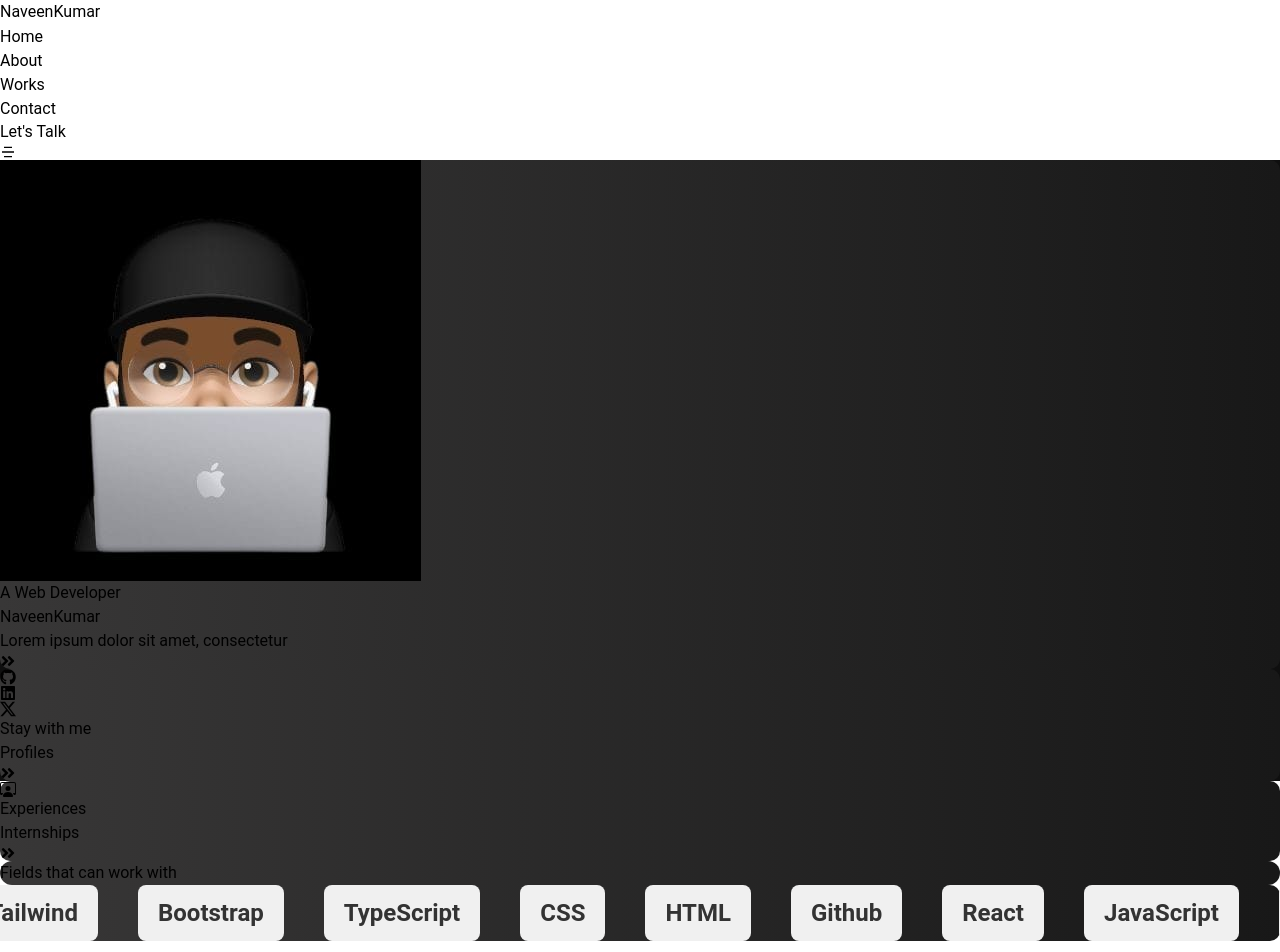
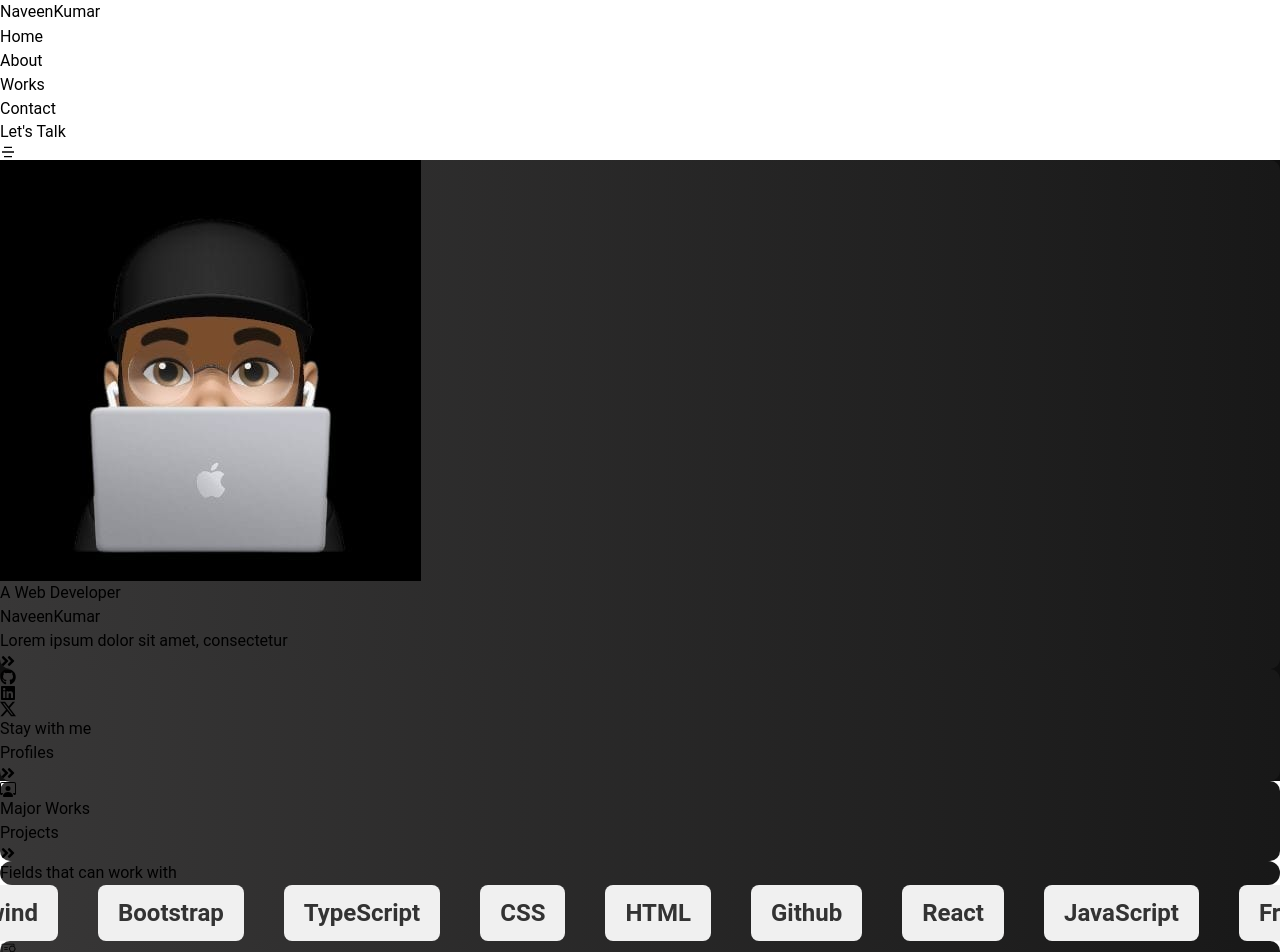
Before and after one commit to Naveenkumar-R96/Projects, a React (Vite) app in the folder portfolio/: page / in a window 1280 px wide. Shown: the top 952 px of the page. Built offline with nearby package versions, Linux system fonts and the light colour scheme; a web font is replaced by a local one.

Commit message:
more then half page is completed

```diff
--- a/portfolio/src/Components/Home/Home.jsx
+++ b/portfolio/src/Components/Home/Home.jsx
@@ -42,7 +42,7 @@ const Home = () => {
                 </div>
               </div>
               <Link to="/about">
-                <div className="detail-container  hover:text-white  ">
+                <div className="detail-container hover:text-white">
                   <h4 className="text-[#818181] uppercase text-3xl font-medium tracking-[1px] max-sm:text-xl">
                     A Web Developer
                   </h4>
@@ -60,7 +60,7 @@ const Home = () => {
             </motion.div>
 
             <motion.div
-              className="contact-container text-white w-[20%] h-auto  p-4 max-sm:w-[40%] max-sm:h-auto"
+              className="contact-container text-white w-[20%] h-auto p-4 max-sm:w-[40%] max-sm:h-auto"
               initial={{ y: "100vw" }}
               animate={{ y: 0 }}
               transition={{
@@ -85,10 +85,10 @@ const Home = () => {
           </div>
         </div>
 
-      <section className="mid-container max-w-[90%] m-auto">
-          <div className="flex justify-evenly">
+        <section className="mid-container max-w-[90%] m-auto">
+          <div className="flex justify-evenly max-sm:flex-wrap">
             <motion.div
-              className="mid-box w-[20%] h-[200px] flex flex-col justify-center items-center p-4 pb-5 mt-4"
+              className="mid-box w-[20%] h-[200px] flex flex-col justify-center items-center p-4 pb-5 mt-4 max-sm:w-[75%] max-sm:mb-4"
               initial={{ x: "100vw" }}
               animate={{ x: 0 }}
               transition={{
@@ -100,10 +100,10 @@ const Home = () => {
               </div>
               <div className="mid-details flex justify-start">
                 <div className="mid-info">
-                  <p className="uppercase text-[#bebdbd] text-2xl mt-3">
-                    Experiences
+                  <p className="uppercase text-[#bebdbd] text-2xl mt-3 max-sm:text-xl">
+                    Major Works
                   </p>
-                  <p className="text-[20px] text-white">Internships</p>
+                  <p className="text-[20px] text-white max-sm:text-2xl">Projects</p>
                 </div>
                 <div className="mid-icon">
                   <FaAngleDoubleRight className="text-[#818181] text-3xl transition duration-500 hover:text-white mt-[100%] ml-[90%]" />
@@ -111,7 +111,7 @@ const Home = () => {
               </div>
             </motion.div>
             <motion.div
-              className="right-container ml-5 w-[70%] py-[30px] px-[30px]"
+              className="right-container ml-5 w-[70%] py-[30px] px-[30px] max-sm:w-full max-sm:ml-0 max-sm:px-[10px]"
               initial={{ y: "-100vw" }}
               animate={{ y: 0 }}
               transition={{
@@ -119,7 +119,7 @@ const Home = () => {
               }}
             >
               <div>
-                <div className="top-box w-[100%] px-[20px] py-[10px] text-center text-[#6c6c6c] uppercase text-[20px]">
+                <div className="top-box w-[100%] px-[20px] py-[10px] text-center text-[#6c6c6c] uppercase text-[20px] max-sm:text-[16px]">
                   <p>Fields that can work with</p>
                 </div>
                 <div className="bottom-box mt-6 flex w-full">
@@ -169,7 +169,7 @@ const Home = () => {
             </motion.div>
           </div>
         </section>
- {/*
+
         <motion.section className="flex mt-9 justify-around mb-[300px] gap-2 max-w-[90%] m-auto"
           ref={ref}
           initial={{ opacity: 0, y: 50 }} // Start hidden and slightly below
@@ -215,7 +215,7 @@ const Home = () => {
               </span>
             </h1>
           </div>
-        </motion.section> */}
+        </motion.section>
       </div>
     </>
   );
--- a/portfolio/src/Components/Nav/Responsive.jsx
+++ b/portfolio/src/Components/Nav/Responsive.jsx
@@ -12,7 +12,7 @@ const Responsive = ({open}) => {
             exit={{ opacity: 0 }}
             className="absolute top-20 left-0 w-full h-screen z-10"
           >
-            <div className="text-xl  uppercase bg-white text-black py-5m-6 rounded-3xl">
+            <div className="text-xl  uppercase bg-white text-black py-5  rounded-3xl">
               <ul className="flex flex-col justify-center items-center gap-5 tracking-wide" >
                 <li>Home</li>
                 <li>About</li>
```
